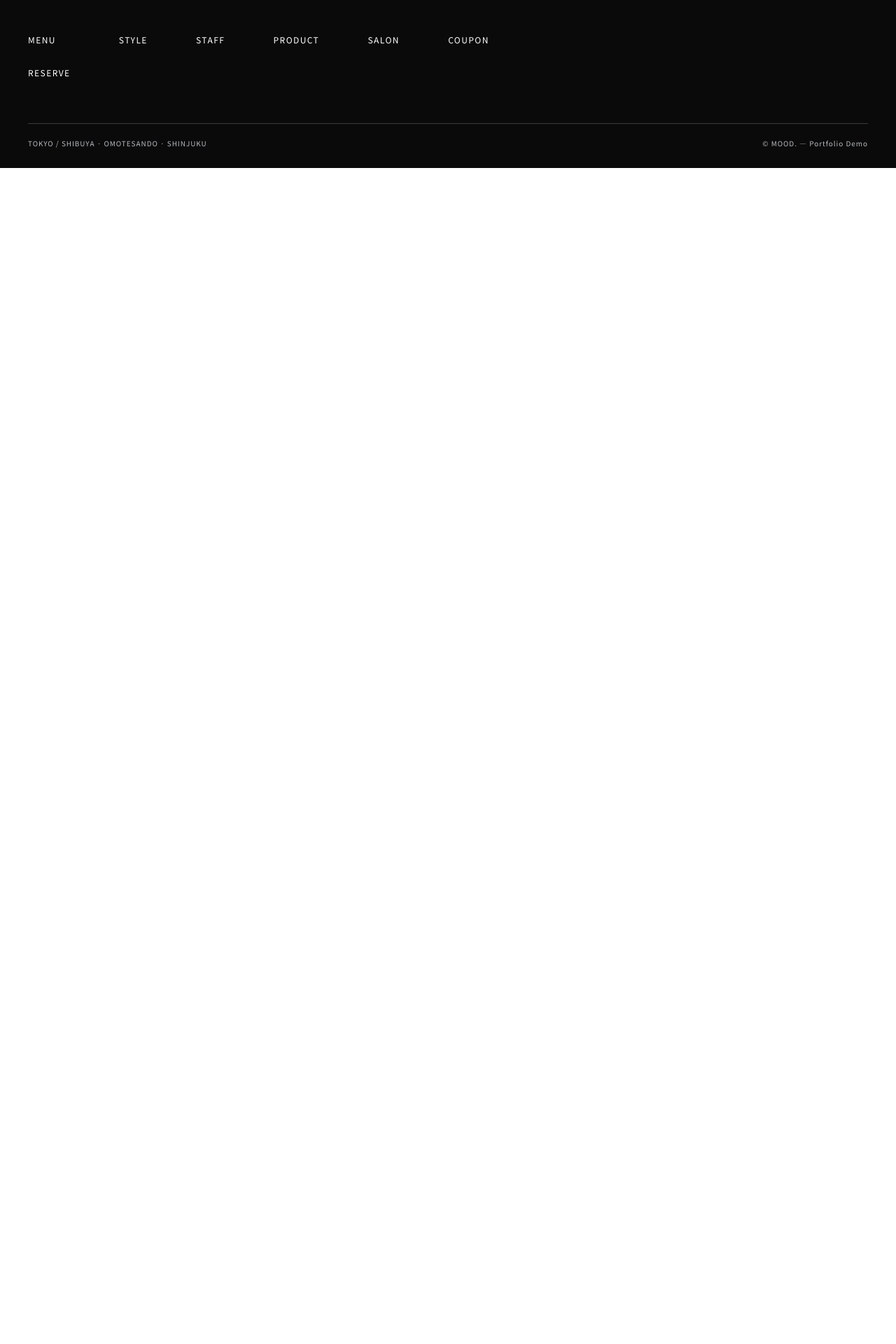
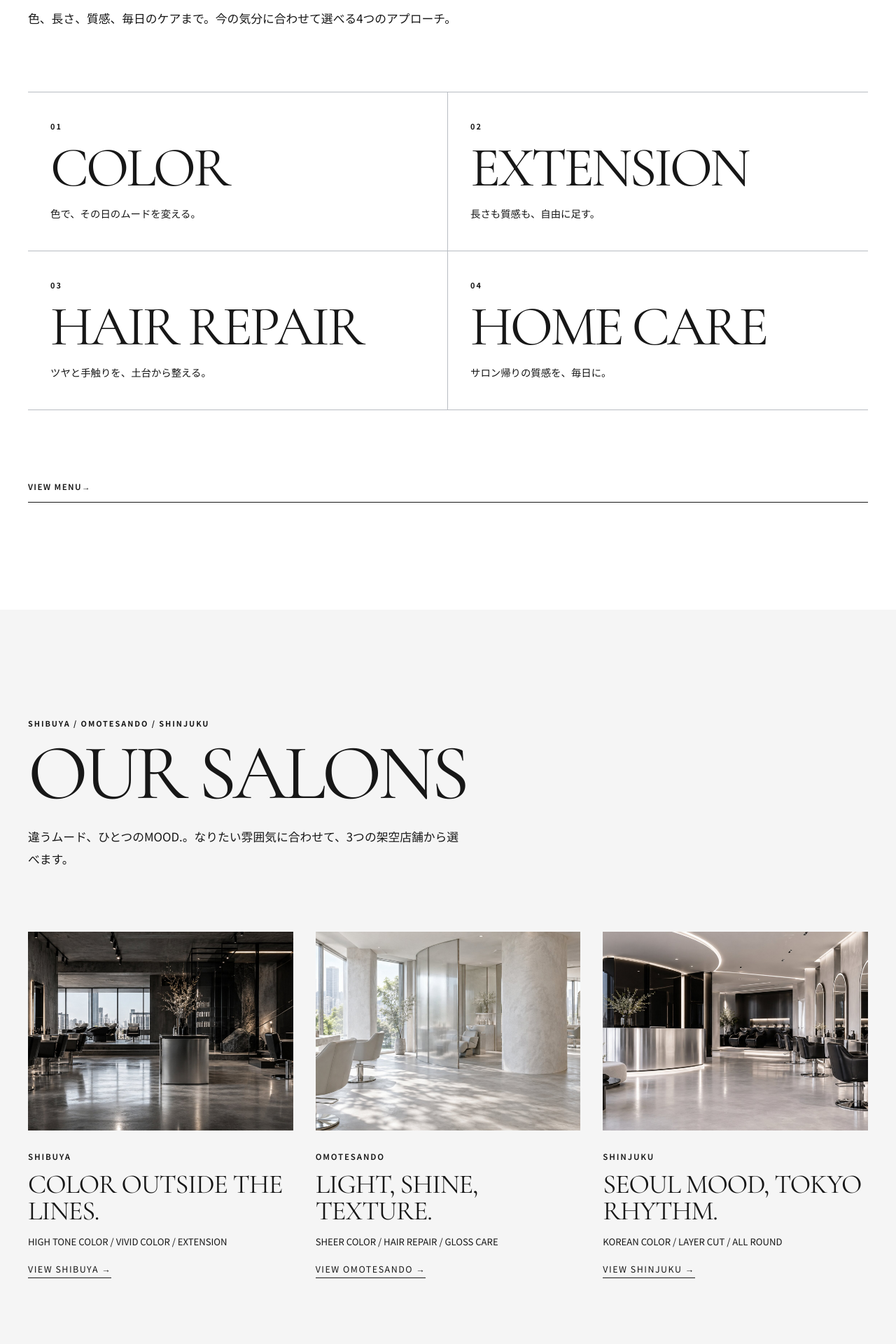
Before and after one commit to yuruttoiyashi/mood-salon, a Next.js app: page / in a window 1280 px wide. Shown: the part 1740-3660 px from the top of the page at 70% size. Before the commit the page ends 1980 px from the top, so only its background shows below. Built offline with nearby package versions, Linux system fonts and the light colour scheme.

Commit message:
feat: expand home with shared phase 2 content

```diff
--- a/src/app/home.module.css
+++ b/src/app/home.module.css
@@ -65,6 +65,88 @@
 .introText span {
   display: block;
 }
+
+.contentSection,
+.salonSection {
+  padding: clamp(90px, 12vw, 160px) var(--page-gutter);
+}
+
+.salonSection {
+  background: var(--color-soft-gray);
+}
+
+.sectionInner {
+  display: grid;
+  gap: clamp(48px, 8vw, 88px);
+  width: 100%;
+  max-width: var(--content-max);
+  margin: 0 auto;
+}
+
+.serviceGrid {
+  display: grid;
+  border-top: 1px solid var(--color-silver);
+}
+
+.serviceItem {
+  display: grid;
+  gap: 1rem;
+  padding: 2rem 0;
+  border-bottom: 1px solid var(--color-silver);
+}
+
+.serviceNumber,
+.serviceConcept {
+  margin: 0;
+}
+
+.serviceNumber {
+  font-size: 0.68rem;
+  font-weight: 700;
+  letter-spacing: 0.18em;
+}
+
+.serviceTitle {
+  margin: 0;
+  font-family: var(--font-serif), serif;
+  font-size: clamp(2.6rem, 10vw, 5rem);
+  font-weight: 400;
+  line-height: 0.9;
+  letter-spacing: -0.05em;
+}
+
+.serviceConcept {
+  font-size: 0.9rem;
+  line-height: 1.8;
+}
+
+.salonGrid,
+.couponGrid {
+  display: grid;
+  gap: 3.5rem;
+}
+
+.couponGrid {
+  gap: 1.5rem;
+}
+
+@media (min-width: 760px) {
+  .serviceGrid,
+  .salonGrid,
+  .couponGrid {
+    grid-template-columns: repeat(2, minmax(0, 1fr));
+  }
+
+  .serviceItem {
+    padding: 2.5rem 2rem;
+    border-right: 1px solid var(--color-silver);
+  }
+
+  .serviceItem:nth-child(2n) {
+    border-right: 0;
+  }
+}
+
 @media (min-width: 900px) {
   .hero {
     min-height: calc(100svh - 76px);
@@ -77,4 +159,9 @@
     align-items: flex-end;
     justify-content: space-between;
   }
+
+  .salonGrid {
+    grid-template-columns: repeat(3, minmax(0, 1fr));
+    gap: 2rem;
+  }
 }
--- a/src/app/page.tsx
+++ b/src/app/page.tsx
@@ -1,5 +1,11 @@
+import { CouponCard } from "@/components/coupon-card/CouponCard";
 import { PageHero } from "@/components/page-hero/PageHero";
+import { SalonCard } from "@/components/salon-card/SalonCard";
+import { SectionHeading } from "@/components/section-heading/SectionHeading";
 import { TextLink } from "@/components/text-link/TextLink";
+import { coupons } from "@/data/coupons";
+import { menuCategories } from "@/data/menus";
+import { salons } from "@/data/salons";
 import styles from "./home.module.css";
 
 export default function Home() {
@@ -33,10 +39,89 @@ export default function Home() {
         </p>
 
         <p className={styles.introText}>
-  <span>自分らしさは、ひとつじゃない。</span>
-  <span>その日の気分も、なりたい自分も、</span>
-  <span>髪から自由にデザインする。</span>
-</p>
+          <span>自分らしさは、ひとつじゃない。</span>
+          <span>その日の気分も、なりたい自分も、</span>
+          <span>髪から自由にデザインする。</span>
+        </p>
+      </section>
+
+      <section className={styles.contentSection}>
+        <div className={styles.sectionInner}>
+          <SectionHeading
+            eyebrow="MENU"
+            title="OUR SERVICES"
+            description="色、長さ、質感、毎日のケアまで。今の気分に合わせて選べる4つのアプローチ。"
+          />
+
+          <div className={styles.serviceGrid}>
+            {menuCategories.map((category) => (
+              <article
+                key={category.id}
+                className={styles.serviceItem}
+              >
+                <p className={styles.serviceNumber}>
+                  0{menuCategories.indexOf(category) + 1}
+                </p>
+                <h3 className={styles.serviceTitle}>
+                  {category.label}
+                </h3>
+                <p className={styles.serviceConcept}>
+                  {category.concept}
+                </p>
+              </article>
+            ))}
+          </div>
+
+          <TextLink href="/menu">
+            VIEW MENU
+          </TextLink>
+        </div>
+      </section>
+
+      <section className={styles.salonSection}>
+        <div className={styles.sectionInner}>
+          <SectionHeading
+            eyebrow="SHIBUYA / OMOTESANDO / SHINJUKU"
+            title="OUR SALONS"
+            description="違うムード、ひとつのMOOD.。なりたい雰囲気に合わせて、3つの架空店舗から選べます。"
+          />
+
+          <div className={styles.salonGrid}>
+            {salons.map((salon) => (
+              <SalonCard
+                key={salon.slug}
+                salon={salon}
+              />
+            ))}
+          </div>
+
+          <TextLink href="/salon">
+            VIEW SALONS
+          </TextLink>
+        </div>
+      </section>
+
+      <section className={styles.contentSection}>
+        <div className={styles.sectionInner}>
+          <SectionHeading
+            eyebrow="COUPON"
+            title="SPECIAL OFFERS"
+            description="ブランドの体験を気軽に試せる、ポートフォリオ用の架空プラン。"
+          />
+
+          <div className={styles.couponGrid}>
+            {coupons.slice(0, 2).map((coupon) => (
+              <CouponCard
+                key={coupon.id}
+                coupon={coupon}
+              />
+            ))}
+          </div>
+
+          <TextLink href="/coupon">
+            VIEW COUPONS
+          </TextLink>
+        </div>
       </section>
     </>
   );
```
Also changed, not shown: 1 other file (tests, documents, lock files or other folders).
